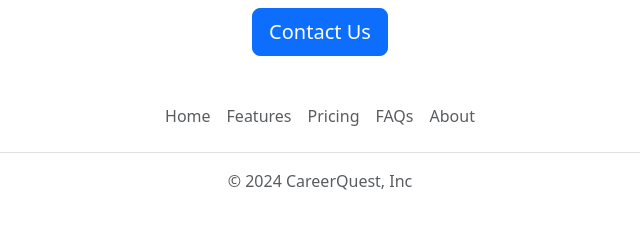
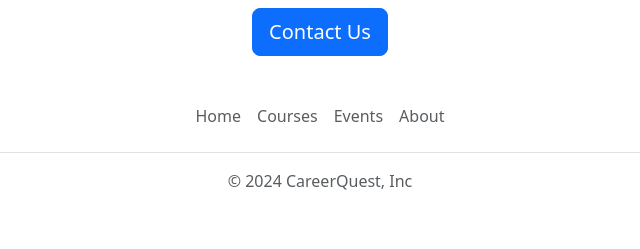
Before and after one commit to DharmaWarrior/CareerQuest, a Flask app: page / in a window 1280 px wide. Shown: the part 1302-1551 px from the top of the page, without its empty margins (320-960 px from the left). Run offline with Flask 3, Linux system fonts and the light colour scheme.

Commit message:
A little change

```diff
--- a/templates/footer.html
+++ b/templates/footer.html
@@ -1,11 +1,10 @@
 <div class="container">
   <footer class="py-3 my-4">
     <ul class="nav justify-content-center border-bottom pb-3 mb-3">
-      <li class="nav-item"><a href="#" class="nav-link px-2 text-body-secondary">Home</a></li>
-      <li class="nav-item"><a href="#" class="nav-link px-2 text-body-secondary">Features</a></li>
-      <li class="nav-item"><a href="#" class="nav-link px-2 text-body-secondary">Pricing</a></li>
-      <li class="nav-item"><a href="#" class="nav-link px-2 text-body-secondary">FAQs</a></li>
-      <li class="nav-item"><a href="#" class="nav-link px-2 text-body-secondary">About</a></li>
+      <li class="nav-item"><a target="_blank" href="https://www.jovian.ai" class="nav-link px-2 text-body-secondary">Home</a></li>
+      <li class="nav-item"><a target="_blank" href="https://www.jovian.ai/learn" class="nav-link px-2 text-body-secondary">Courses</a></li>
+      <li class="nav-item"><a target="_blank" href="https://www.jovian.ai/events" class="nav-link px-2 text-body-secondary">Events</a></li>
+      <li class="nav-item"><a target="_blank" href="https://www.jovian.ai/about" class="nav-link px-2 text-body-secondary">About</a></li>
     </ul>
     <p class="text-center text-body-secondary">&copy; 2024 CareerQuest, Inc</p>
   </footer>
--- a/templates/home.html
+++ b/templates/home.html
@@ -35,7 +35,7 @@
           </div>
         </p>
         <div class="text-center">
-            <button class="btn btn-primary btn-lg">Contact Us</button>
+            <a class="btn btn-primary btn-lg" href="mailto:ztejd@example.com?subject=Question%20about%20Job%20Openings&body=My">Contact Us</a>
         </div>
     </div>
   {% include 'footer.html' %}
```
